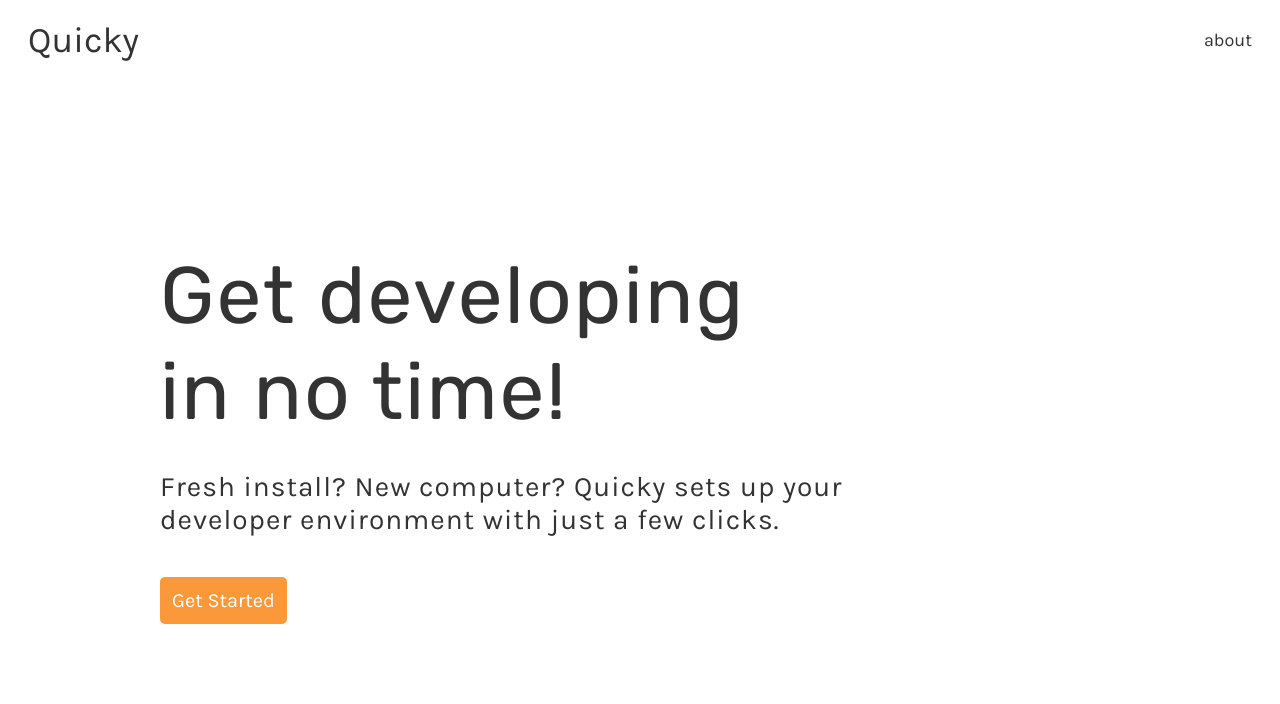
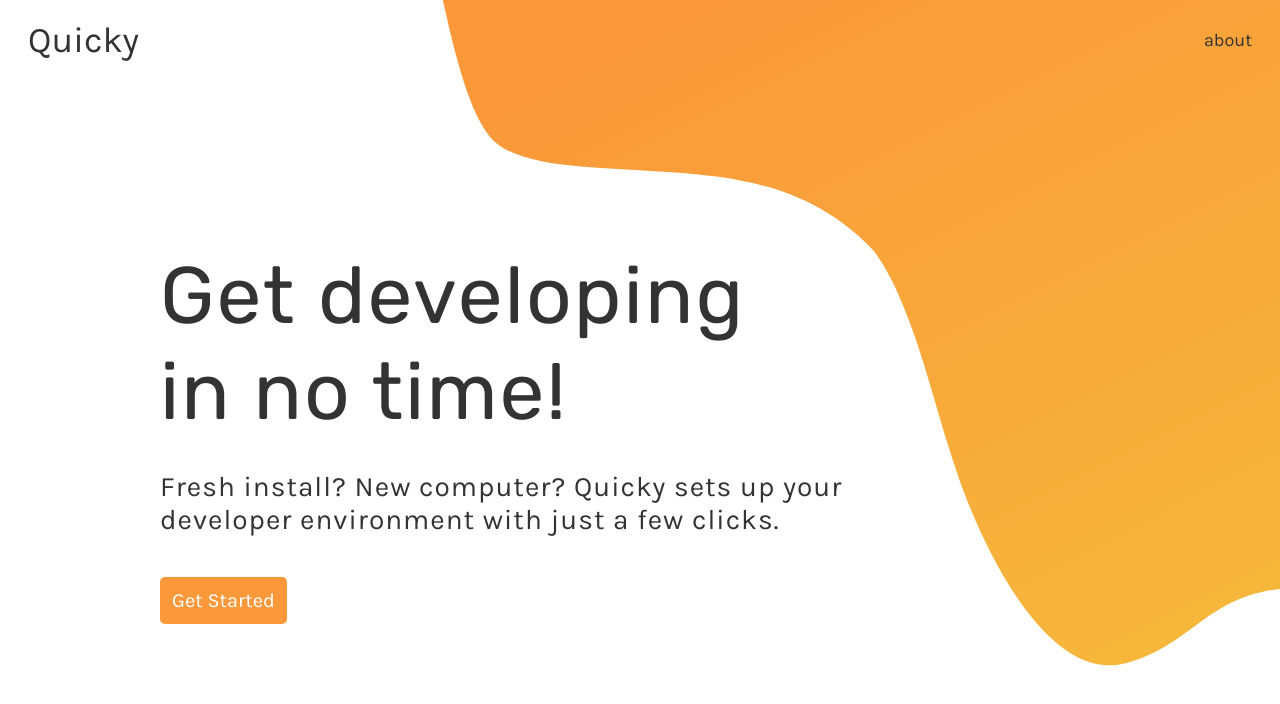
Before and after one commit to quicky-dev/web, a React (Create React App) app: page / in a window 1280 px wide. Shown: the top 704 px of the page. Built offline with nearby package versions, Linux system fonts and the light colour scheme.

Commit message:
added svg gradient background

```diff
--- a/src/pages/landing/Landing.jsx
+++ b/src/pages/landing/Landing.jsx
@@ -2,11 +2,14 @@ import React, { PureComponent } from 'react';
 import styled from 'styled-components';
 import CTA from '../../components/cta/CallToAction';
 import Navbar from '../../components/navbar/Navbar';
+import gradient from '../../assets/gradient.svg';
 
 const Page = styled.div`
   display: flex;
   flex-flow: column;
   height: 100%;
+  background: url(${gradient}) no-repeat;
+  background-size: cover;
 `;
 
 const Content = styled.div`
```
Also changed, not shown: src/assets/gradient.svg (added).
